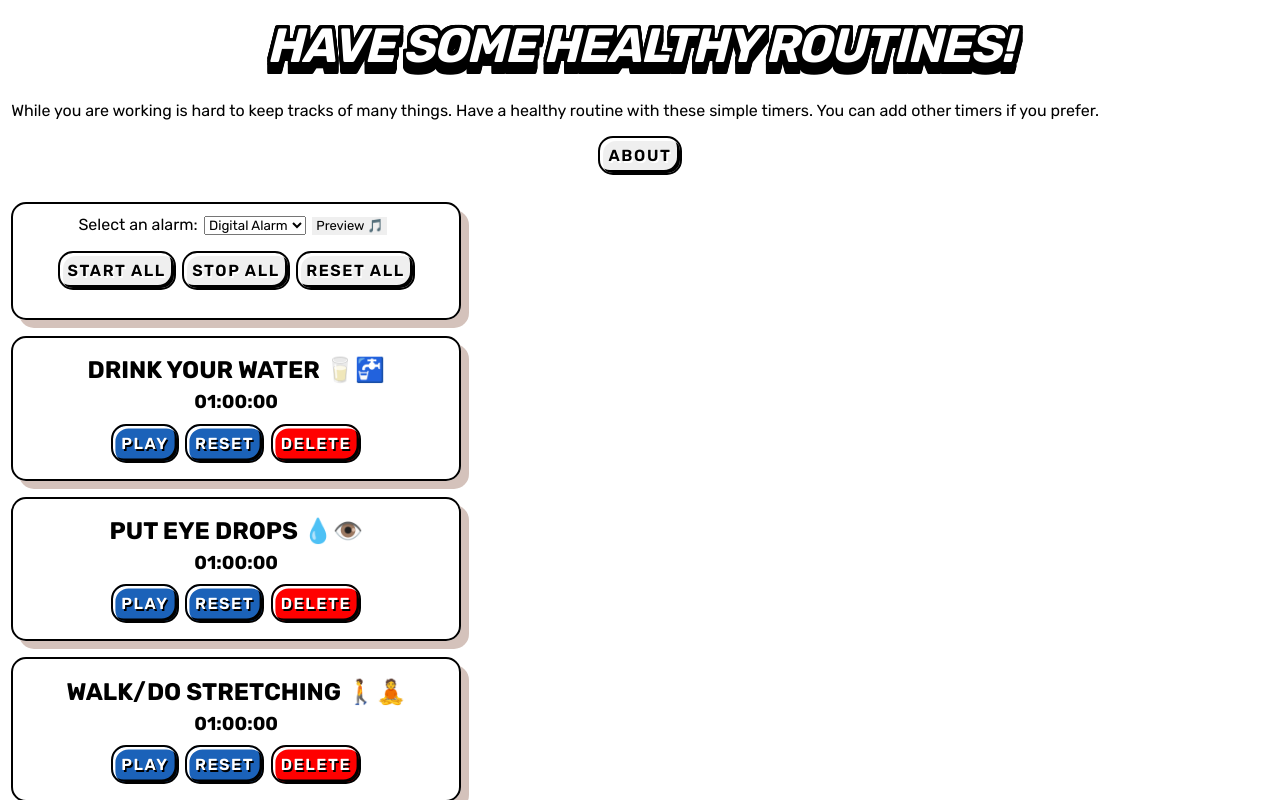
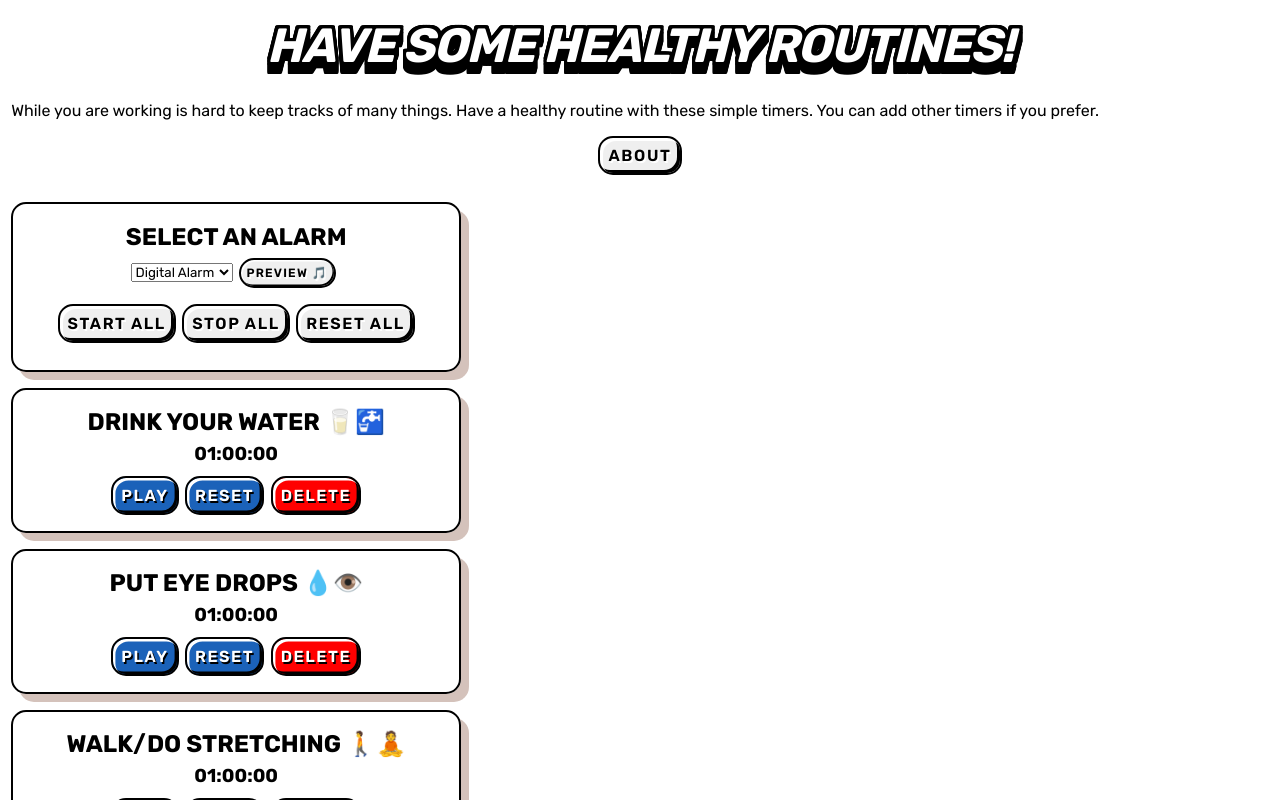
Before and after one commit to damianobacci/health-routines, a React (Vite) app: page / in a window 1280 px wide. Shown: the top 800 px of the page. Built offline with nearby package versions, Linux system fonts and the light colour scheme.

Commit message:
Additional styling

```diff
--- a/src/Counter/NewCountdown.jsx
+++ b/src/Counter/NewCountdown.jsx
@@ -56,7 +56,7 @@ const NewCountdown = (props) => {
 
   return (
     <div className={classes.counter}>
-      <h2 className={classes.title}>Add your personalized countdown</h2>
+      <h2 className={classes.title}>Add your countdown</h2>
       <form onSubmit={formSetHandler}>
         <label className={classes.label} htmlFor="name">
           Name of the new countdown
--- a/src/Counter/NewCountdown.module.css
+++ b/src/Counter/NewCountdown.module.css
@@ -9,6 +9,7 @@
 
 .title {
   margin: 0.5em 0;
+  text-transform: uppercase;
 }
 
 .label {
--- a/src/Counter/SelectAudio.jsx
+++ b/src/Counter/SelectAudio.jsx
@@ -30,9 +30,7 @@ const SelectAudio = (props) => {
   };
   return (
     <div>
-      <label className={classes.label} htmlFor="audioSelect">
-        Select an alarm:
-      </label>
+      <h2 className={classes.title}>Select an alarm</h2>
       <select onChange={audioChangeHandler} name="audioSelect" id="audioSelect">
         <option value="alarm">Digital Alarm</option>
         <option value="bell">Train bell</option>
--- a/src/Counter/SelectAudio.module.css
+++ b/src/Counter/SelectAudio.module.css
@@ -1,10 +1,29 @@
-.label {
-  margin-right: 0.4em;
+.title {
+  margin: 0.3em 0.2em;
+  text-transform: uppercase;
 }
 
 .button-primary {
-  border: 0px solid transparent;
-  padding: 0.1em 0.3em;
+  border: 0.15rem solid black;
+  border-radius: 15px;
+  padding: 0.5em;
   margin: 0 0.5em;
-  font-size: 13px;
+  font-size: 12px;
+  box-shadow: inset 0.125em 0.125em #ffffff, inset -0.125em -0.125em black;
+  text-transform: uppercase;
+  font-weight: var(--font-weight-semibold);
+  letter-spacing: 0.1em;
+  text-shadow: rgb(255, 255, 255) 1.5px 2px 0px;
+  color: black;
 }
+
+.button-primary:hover {
+  box-shadow: inset 0.125em 0.125em black;
+}
+
+.button-primary:active {
+  border-color: white;
+  box-shadow: 0 0 0 0.1875rem black;
+  outline: 2px solid transparent;
+  outline-offset: 4px;
+}
```
